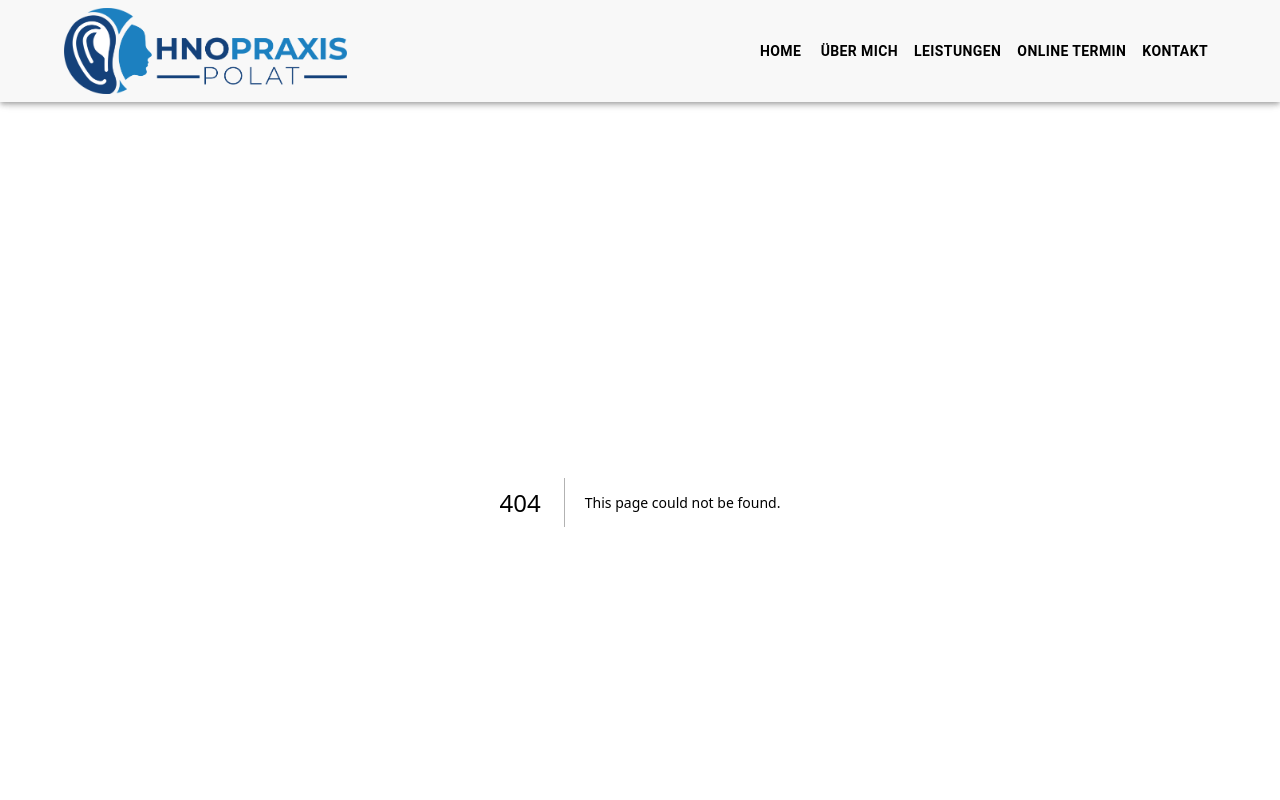
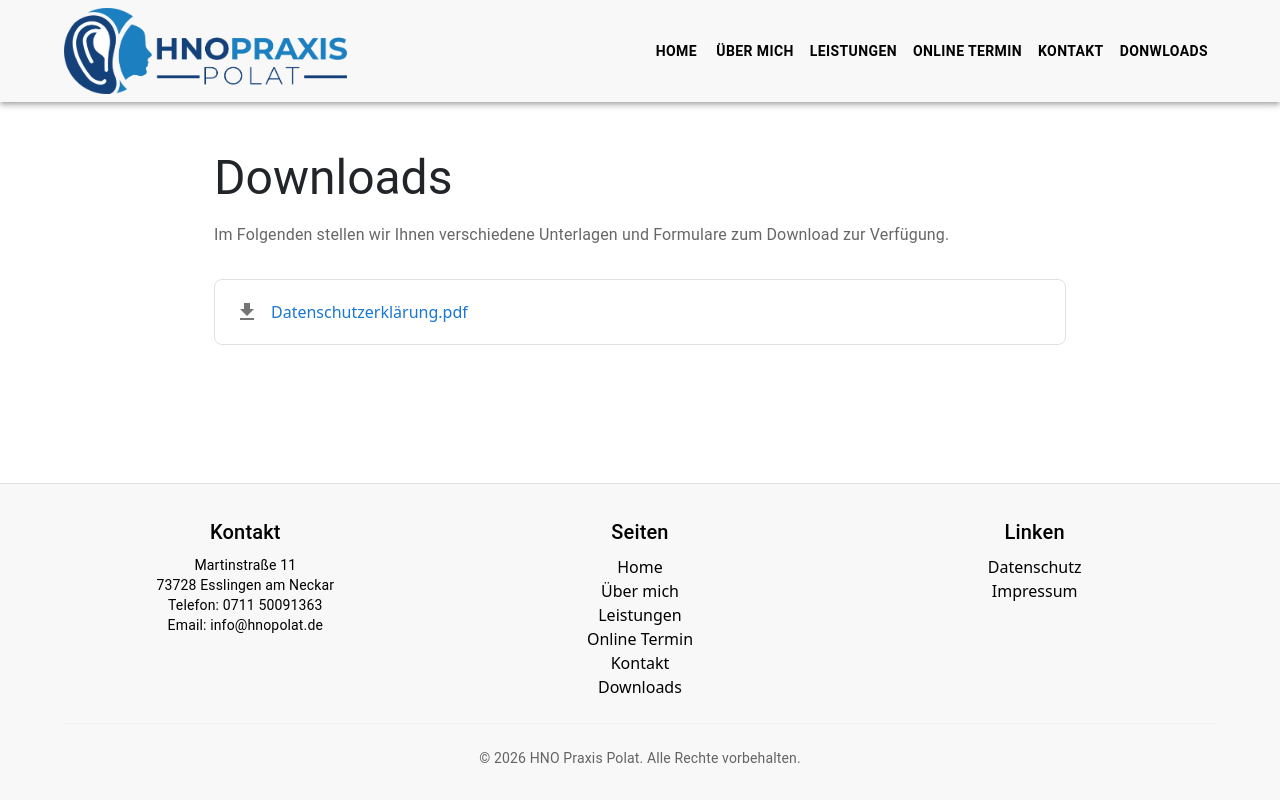
Before and after one commit to Yunusplt/hno-praxis-polat, a Next.js app: page /downloads in a window 1280 px wide. Before the commit this address had no page. Shown: the top 800 px of the page. Built offline with nearby package versions, Linux system fonts and the light colour scheme; what aws-amplify would draw is missing.

Commit message:
add pdf file

```diff
--- /dev/null
+++ b/src/app/downloads/page.tsx
@@ -0,0 +1,44 @@
+import React from "react";
+import { Box, Container, Typography, Link, Paper } from "@mui/material";
+import DownloadIcon from "@mui/icons-material/Download";
+
+const DownloadsPage = () => {
+  return (
+    <Container maxWidth="md" sx={{ py: 6 }}>
+      <Typography variant="h3" component="h1" gutterBottom>
+        Downloads
+      </Typography>
+
+      <Typography variant="body1" color="text.secondary" sx={{ mb: 4 }}>
+        Im Folgenden stellen wir Ihnen verschiedene Unterlagen und Formulare zum
+        Download zur Verfügung.
+      </Typography>
+
+      <Paper
+        elevation={0}
+        sx={{
+          p: 2.5,
+          borderRadius: 2,
+          border: "1px solid",
+          borderColor: "grey.300",
+          display: "flex",
+          alignItems: "center",
+          gap: 1.5,
+        }}
+      >
+        <DownloadIcon color="action" />
+
+        <Link
+          href="/downloads/Datenschutzerklaerung.pdf"
+          download="Datenschutzerklärung.pdf"
+          underline="hover"
+          sx={{ fontSize: 16, fontWeight: 500 }}
+        >
+          Datenschutzerklärung.pdf
+        </Link>
+      </Paper>
+    </Container>
+  );
+};
+
+export default DownloadsPage;
--- a/src/app/global.css
+++ b/src/app/global.css
@@ -7,4 +7,15 @@
 html,
 body {
   max-width: 100vw;
+  height: 100%;
 }
+
+body {
+  min-height: 100vh;
+  display: flex;
+  flex-direction: column;
+}
+
+.page-content {
+  flex: 1;
+}
--- a/src/app/layout.tsx
+++ b/src/app/layout.tsx
@@ -25,7 +25,7 @@ export default function RootLayout({
     <html lang="de">
       <body>
         <Header />
-        {children}
+        <main className="page-content">{children}</main>
         <Footer />
       </body>
     </html>
--- a/src/components/Footer/index.tsx
+++ b/src/components/Footer/index.tsx
@@ -19,7 +19,7 @@ export default function Footer() {
     window.open(
       "https://www.termed.de/arzt/9154/bahtiyar-polat",
       "_blank",
-      "noopener,noreferrer"
+      "noopener,noreferrer",
     );
     handleCloseDialog();
   };
@@ -85,6 +85,14 @@ export default function Footer() {
             >
               Kontakt
             </Link>
+            <Link
+              href="/downloads"
+              color="inherit"
+              underline="hover"
+              display="block"
+            >
+              Downloads
+            </Link>
           </Grid>
           <Grid item xs={12} md={4} textAlign={"center"}>
             <Typography variant="h6" gutterBottom>
--- a/src/components/Header/utils/pages.ts
+++ b/src/components/Header/utils/pages.ts
@@ -19,4 +19,8 @@ export const pages = [
     title: "Kontakt",
     href: "/kontakt",
   },
+  {
+    title: "Donwloads",
+    href: "/downloads",
+  },
 ];
--- a/src/components/Modals/InfoModal/index.tsx
+++ b/src/components/Modals/InfoModal/index.tsx
@@ -21,7 +21,7 @@ type InfoModalProps = {
   onContinue: () => void;
 };
 
-type Language = "de" | "tr";
+type Language = "de" | "en" | "tr";
 
 const translations = {
   de: {
@@ -45,7 +45,7 @@ const translations = {
     ],
   },
   tr: {
-    title: "Önemli Bilgilendirmeler",
+    title: "Önemli Bilgiler",
     continue: "Randevuya devam et",
     cancel: "İptal",
     languageLabel: "Dil",
@@ -64,6 +64,26 @@ const translations = {
       },
     ],
   },
+  en: {
+    title: "Important Information",
+    continue: "Continue appointment",
+    cancel: "Cancel",
+    languageLabel: "Language",
+    hints: [
+      {
+        title: "Online appointment booking",
+        text: "Only one online appointment can be booked within the same quarter. If you need another appointment, please contact us by phone.",
+      },
+      {
+        title: "Private appointments",
+        text: "Bookings in the “Private appointment” section are only valid for privately insured patients and self-paying patients. Patients with statutory health insurance cannot be treated if they book through this section.",
+      },
+      {
+        title: "Children under 3 years",
+        text: "A referral is mandatory for children under 3 years of age.",
+      },
+    ],
+  },
 } satisfies Record<
   Language,
   {
@@ -77,6 +97,7 @@ const translations = {
 
 const languageOptions: { value: Language; label: string }[] = [
   { value: "de", label: "Deutsch" },
+  { value: "en", label: "English" },
   { value: "tr", label: "Türkçe" },
 ];
 
@@ -129,23 +150,13 @@ const InfoModal = ({ open, onClose, onContinue }: InfoModalProps) => {
       <DialogContent
         dividers
         sx={{
-          px: 3,
-          py: 2.5,
+          p: 1,
         }}
       >
-        <Box sx={{ display: "flex", flexDirection: "column", gap: 2 }}>
+        <Box sx={{ display: "flex", flexDirection: "column" }}>
           {content.hints.map((hint, index) => (
-            <Box
-              key={index}
-              sx={{
-                p: 2,
-                borderRadius: 2,
-                bgcolor: "grey.50",
-                border: "1px solid",
-                borderColor: "grey.200",
-              }}
-            >
-              <Typography variant="subtitle1" sx={{ fontWeight: 700, mb: 1 }}>
+            <Box key={index} px={2}>
+              <Typography variant="subtitle1" sx={{ fontWeight: 700, mt: 1 }}>
                 {hint.title}
               </Typography>
 
@@ -160,12 +171,14 @@ const InfoModal = ({ open, onClose, onContinue }: InfoModalProps) => {
       <DialogActions
         sx={{
           margin: "auto",
-          pb: 4,
-          pt: 3,
+          py: {
+            xs: 1.5,
+            md: 3,
+          },
           display: "flex",
           flexDirection: { xs: "column", sm: "row" },
           gap: 1.5,
-          width: "75%",
+          width: "80%",
           "& > :not(:first-of-type)": {
             marginLeft: 0,
           },
--- a/src/features/services/utils.ts
+++ b/src/features/services/utils.ts
@@ -12,10 +12,7 @@ export const serviceData1 = [
     title: "Lupenlaryngoskopie",
   },
   {
-    title: "Allergologie",
-  },
-  {
-    title: "Pricktest",
+    title: "Pricktest (erwachsene)",
   },
   {
     title: "Bluttest (RAST)",
```
Also changed, not shown: 1 other file (tests, documents, lock files or other folders).
